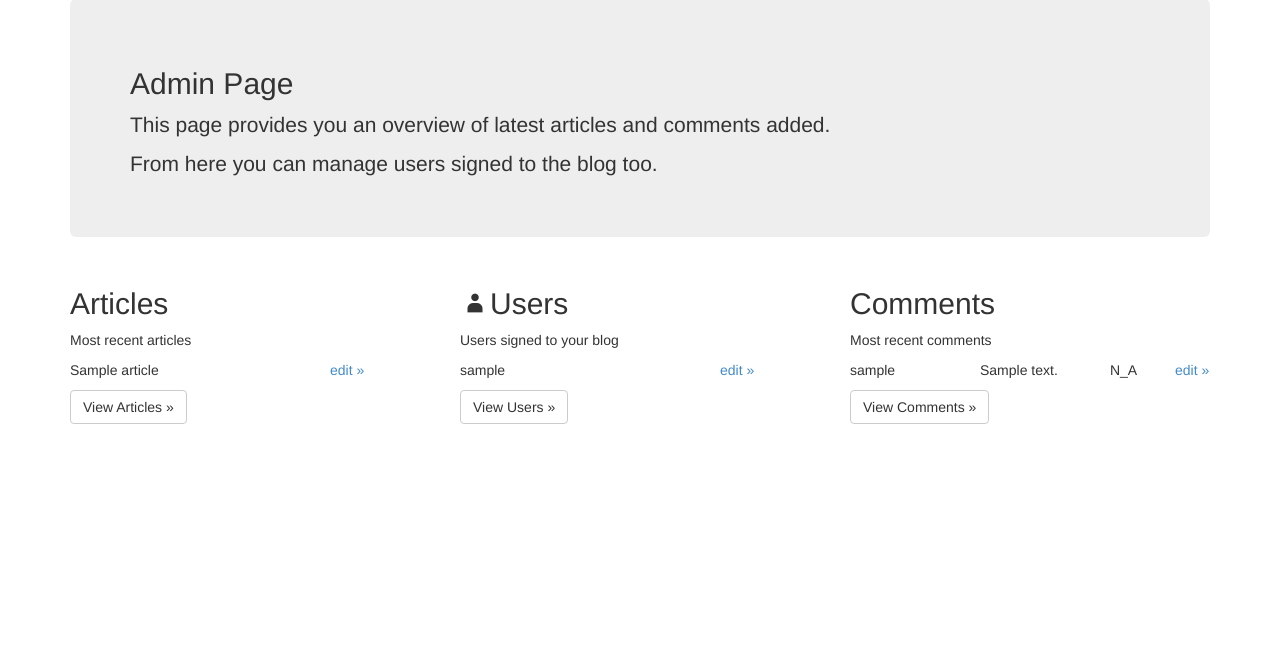
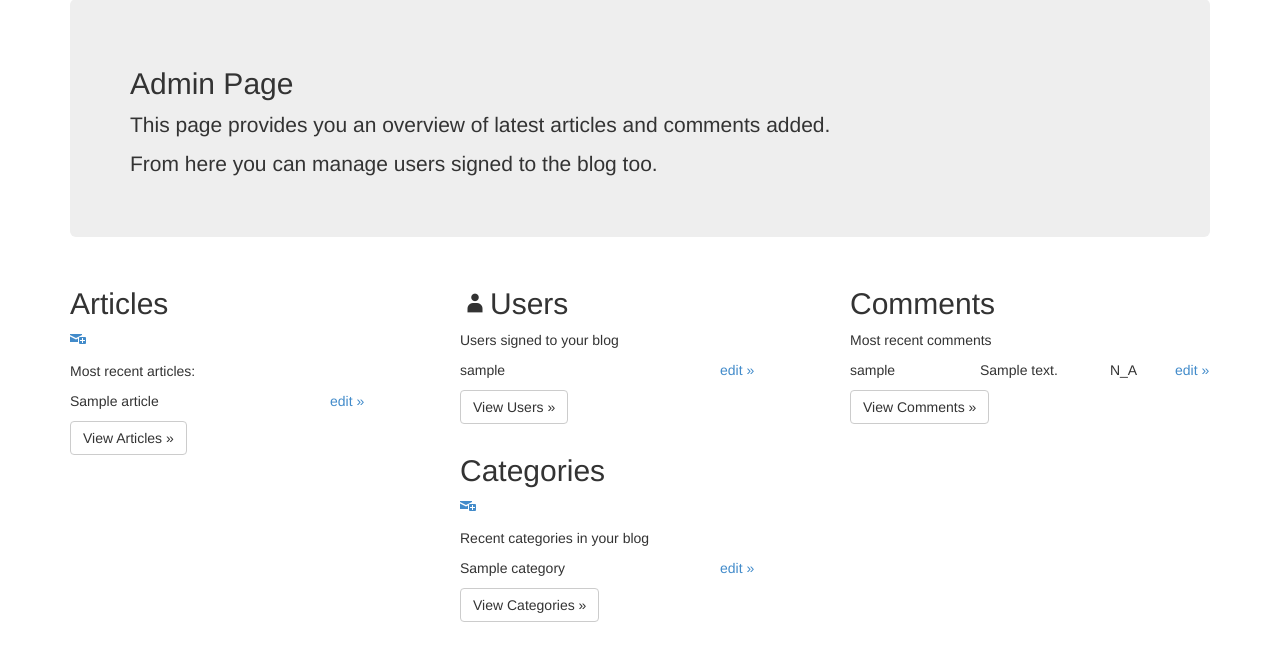
Before and after one commit to pulmro/pulmro-blog, a Flask app: template blog/templates/admin.html in a window 1280 px wide. Shown: the part 72-733 px from the top of the page. Run offline with Flask 2, Linux system fonts and the light colour scheme; the template is opened without the code that fills it: values that come from a table or form of the project are taken from there, others are empty; tables that the repository leaves empty hold one stand-in row (values such as "Sample post"); parts of the project's set-up code (start-up, migrations or seed data) failed here and were passed over; some libraries are stand-ins or nearby versions.

Commit message:
Admin: editing categories view added.

```diff
--- a/blog/forms.py
+++ b/blog/forms.py
@@ -61,6 +61,12 @@ class EditArticleForm(Form):
     submit = SubmitField('Submit')
 
 
+class EditCategoryForm(Form):
+    name = TextField('Name', validators=[Required(), Length(max=80)])
+    description = TextAreaField('Description', validators=[Length(max=255)])
+    submit = SubmitField('Submit')
+
+
 class LoginForm(Form):
     username = TextField('Username', validators=[Required()])
     password = PasswordField('Password', validators=[Required()])
--- a/blog/static/css/admin.css
+++ b/blog/static/css/admin.css
@@ -43,6 +43,10 @@
     content: '\f405';
 }
 
+.genericon-subscribe:before {
+    content: '\f463';
+}
+
 a.admin-action {
     font-size: 16px;
     text-decoration: none;
--- a/blog/templates/admin.html
+++ b/blog/templates/admin.html
@@ -13,7 +13,8 @@
         <div class="row">
             <div class="col-xs-6 col-sm-6 col-md-4">
                 <h2>Articles</h2>
-                <p>Most recent articles</p>
+                <h4><a class="admin-action" href="/admin/new_article"><span class="genericon genericon-subscribe"></span></a></h4>
+                <p>Most recent articles:</p>
                 <ul class="admin-list">
                     {% for article in recent_articles %}
                     <li class="row">
@@ -22,7 +23,7 @@
                     </li>
                     {% endfor %}
                 </ul>
-                <p><a class="btn btn-default" href='#'>View Articles &raquo;</a></p>
+                <p><a class="btn btn-default" href='/admin/articles'>View Articles &raquo;</a></p>
             </div>
             <div class="col-xs-6 col-sm-6 col-md-4">
                 <h2 class="genericon genericon-user">Users</h2>
@@ -35,7 +36,7 @@
                     </li>
                     {% endfor %}
                 </ul>
-                <p><a class="btn btn-default" href='#'>View Users &raquo;</a></p>
+                <p><a class="btn btn-default" href='/admin/users'>View Users &raquo;</a></p>
             </div>
             <div class="col-xs-12 col-sm-6 col-md-4">
                 <h2>Comments</h2>
@@ -52,7 +53,21 @@
 
                     {% endfor %}
                 </ul>
-                <p><a class="btn btn-default" href='#'>View Comments &raquo;</a></p>
+                <p><a class="btn btn-default" href='/admin/comments'>View Comments &raquo;</a></p>
+            </div>
+            <div class="col-xs-6 col-sm-6 col-md-4">
+                <h2 class="genericon">Categories</h2>
+                <h4><a class="admin-action" href="/admin/new_category"><span class="genericon genericon-subscribe"></span></a></h4>
+                <p>Recent categories in your blog</p>
+                <ul class="admin-list">
+                    {% for category in recent_categories %}
+                    <li class="row">
+                        <div class="col-xs-8">{{category.name}}</div>
+                        <div class="col-xs-4"><a href="/admin/edit_category/{{category.id}}">edit &raquo;</a></div>
+                    </li>
+                    {% endfor %}
+                </ul>
+                <p><a class="btn btn-default" href='/admin/categories'>View Categories &raquo;</a></p>
             </div>
         </div>
 
--- a/blog/views.py
+++ b/blog/views.py
@@ -115,10 +115,12 @@ def edit_article(article_id):
     return render_template('edit_article.html', categories=Category.get_all(), form=form, media_form=media_form)
 
 
-@app.route('/new_article', methods=['GET', 'POST'])
+@app.route('/admin/new_article', methods=['GET', 'POST'])
 @admin_login_required
 def new_article():
     form = forms.EditArticleForm()
+    media_form = get_media_form()
+    form.categories.choices = [(cat.id, cat.name) for cat in Category.query.order_by('name').all()]
     if form.validate_on_submit():
         data = form.data
         categories = [Category.query.get(i) for i in data['categories']]
@@ -126,8 +128,34 @@ def new_article():
         db.session.add(article)
         db.session.commit()
         return redirect(url_for('get_article', article_id=article.id))
-    return render_template('edit_article.html', categories=Category.get_all(), form=form)
+    return render_template('edit_article.html', categories=Category.get_all(), form=form, media_form=media_form)
 
+
+@app.route('/admin/edit_category/<int:category_id>', methods=['GET', 'POST'])
+@admin_login_required
+def edit_category(category_id):
+    form = forms.EditCategoryForm()
+    if form.validate_on_submit():
+        data = form.data
+        Category.query.filter_by(id=category_id).update({"name": data['name']})
+        db.session.commit()
+        return redirect(url_for('admin'))
+    category = Category.query.get(category_id)
+    form.name.data = category.name
+    return render_template('edit_category.html', form=form)
+
+
+@app.route('/admin/new_category', methods=['GET', 'POST'])
+@admin_login_required
+def new_category():
+    form = forms.EditCategoryForm()
+    if form.validate_on_submit():
+        data = form.data
+        category = Category(name=data['name'])
+        db.session.add(category)
+        db.session.commit()
+        return redirect(url_for('admin'))
+    return render_template('edit_category.html', form=form)
 
 
 @app.route('/admin')
@@ -136,8 +164,9 @@ def admin():
     recent_articles = Article.query.order_by('created_at desc').limit(5).all()
     recent_users = User.query.order_by('nickname').limit(5).all()
     recent_comments = Comment.query.order_by('date desc').limit(5).all()
+    recent_categories = Category.query.order_by('name').limit(5).all()
     return render_template('admin.html', recent_articles=recent_articles, recent_users=recent_users,
-                           recent_comments=recent_comments)
+                           recent_comments=recent_comments, recent_categories=recent_categories)
 
 
 @app.route('/admin/articles')
```
Also changed, not shown: blog/templates/edit_category.html (added, +18 -0 lines).
